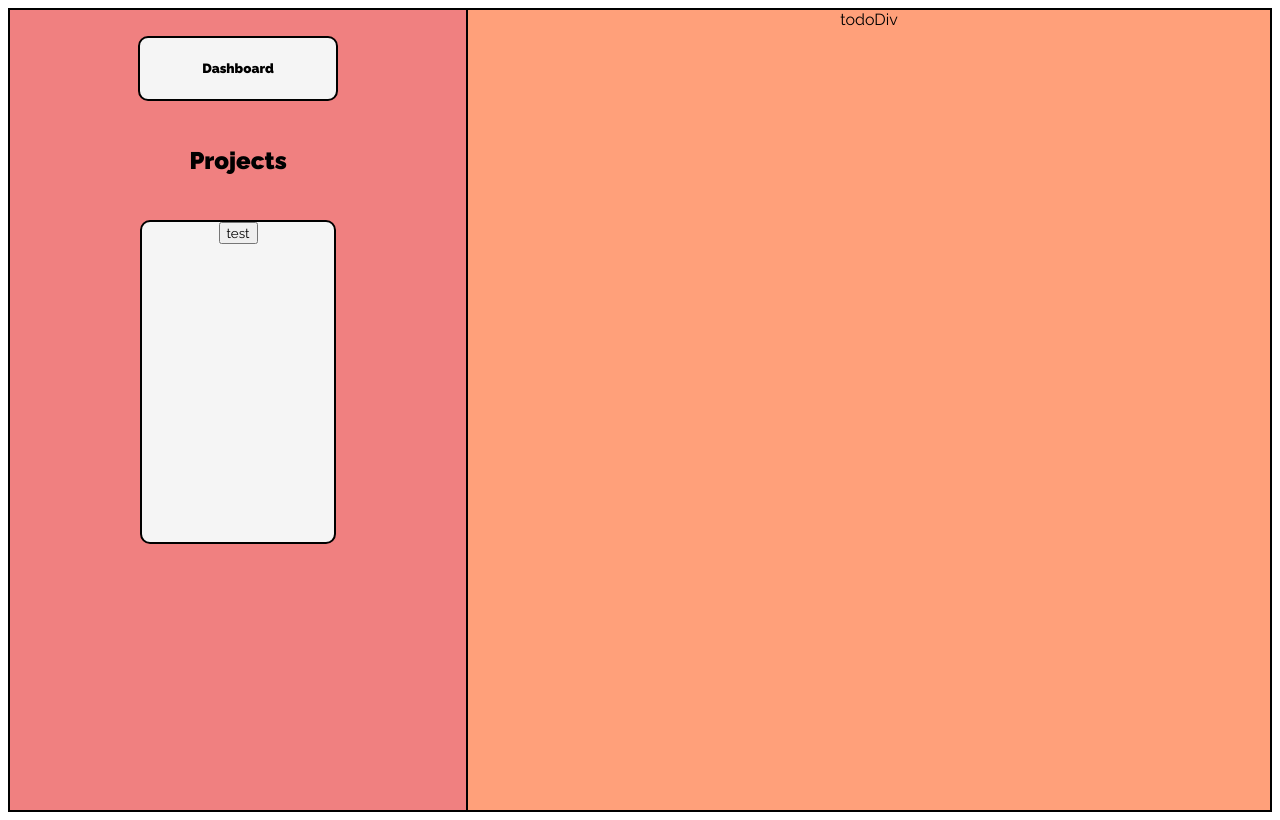
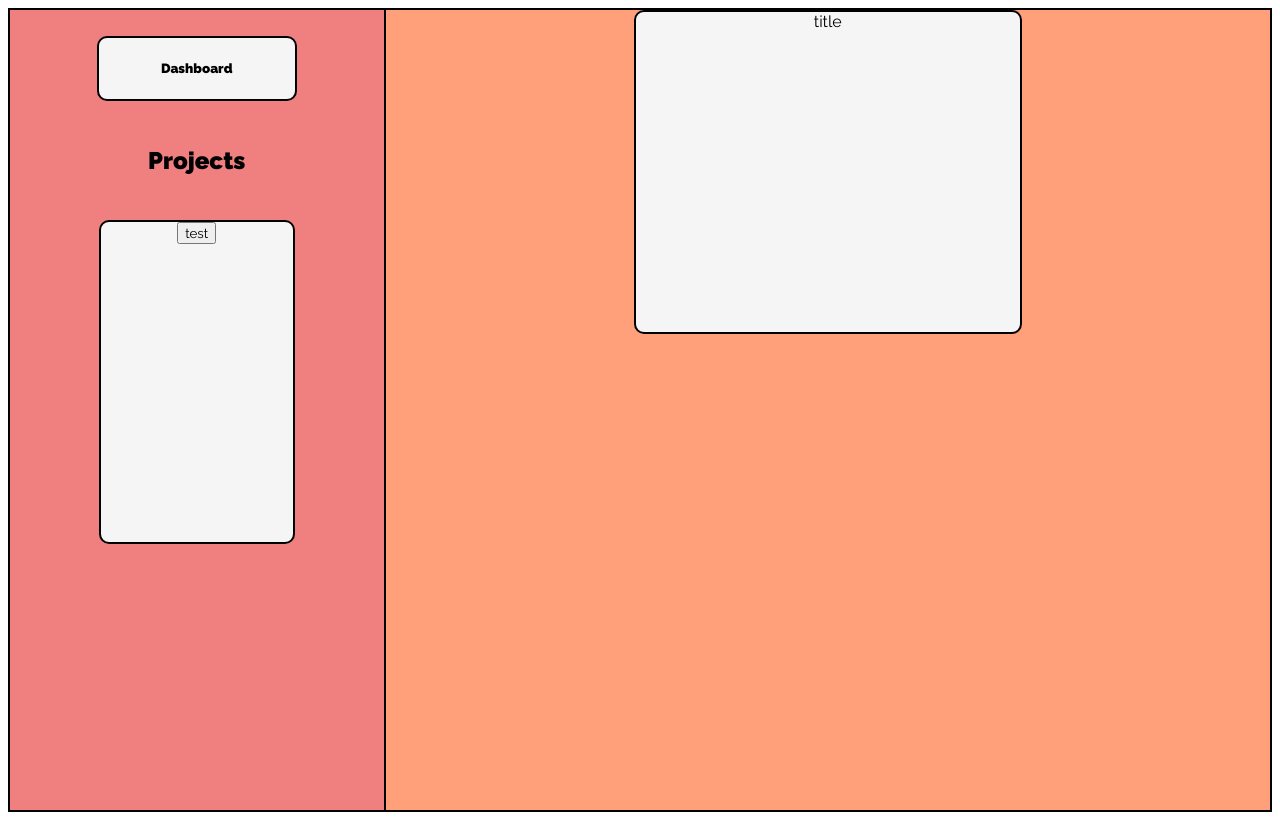
Before and after one commit to brettsm/todo-list, a website built with webpack: page src/index.html in a window 1280 px wide. Both pictures are taken after a click on the button "test". Built offline with nearby package versions, Linux system fonts and the light colour scheme.

Commit message:
Style display of Todos in a project

```diff
--- a/src/domManip.js
+++ b/src/domManip.js
@@ -105,16 +105,18 @@ function displayProjectTodos(project) {
     resetDisplay();
     const projectDisplayCard = document.createElement('div');
     projectDisplayCard.id = 'project-display-card';
-    projectDisplayCard.classList.add('project-display');
+    projectDisplayCard.classList.add('flex-column-center');
     projectDisplayCard.classList.add('raleway-normal');
+    projectDisplayCard.classList.add('card-styling');
     const display = document.getElementById('display');
     for(let i = 0; i < allTodoList.getLength(); i++) {
         if(allTodoList.getProjectAt(i) == project) {
             const todoDiv = document.createElement('div');
             todoDiv.id = 'todo-div-' + allTodoList.getTitleAt(i);
             todoDiv.classList.add('raleway-normal');
+            todoDiv.textContent = allTodoList.getTitleAt(i);
 
-            projectDisplayCard.append('todoDiv');
+            projectDisplayCard.append(todoDiv);
         }
     }
     display.append(projectDisplayCard);
--- a/src/style.css
+++ b/src/style.css
@@ -110,4 +110,12 @@
     background-color: whitesmoke;
     border: 2px solid black;
     border-radius: 10px;
+    height: 40vh;
+    min-width: 30vw;
 }
+
+.flex-column-center {
+    display: flex;
+    flex-direction: column;
+    align-items: center;
+}
```
